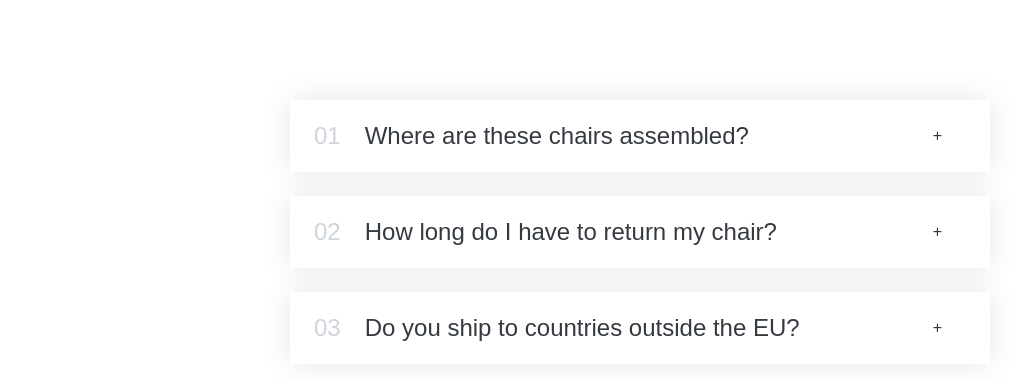
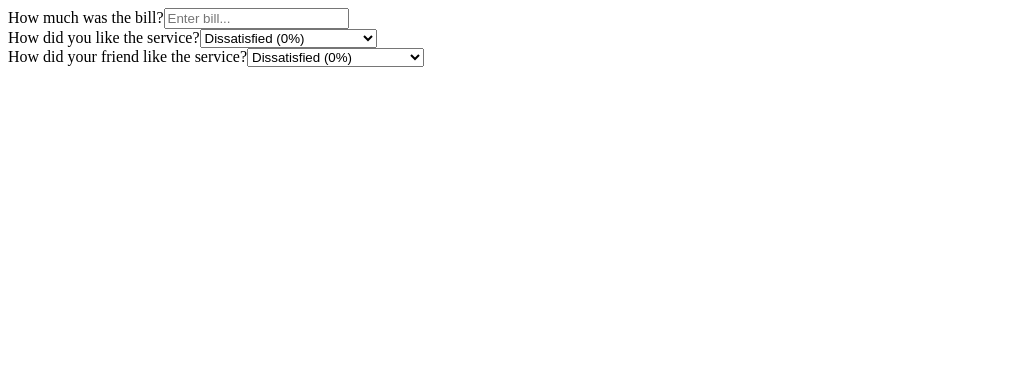
Before and after one commit to skerdishehaj/travel-list, a React (Create React App) app: page / in a window 1280 px wide. Shown: the top 380 px of the page, without its empty margins (0-1022 px from the left). Built offline with nearby package versions, Linux system fonts and the light colour scheme.

Commit message:
Finished Tip Calculateor Challange

```diff
--- a/src/02-Accordion Challange/Accordion.js
+++ b/src/02-Accordion Challange/Accordion.js
@@ -1,16 +1,39 @@
+import { useState } from "react";
 import AccordionItem from "./AccordionItem";
 
 function Accordion({ items }) {
+  const [active, setActive] = useState(null);
+  const handleSetActive = (number) => {
+    setActive((prevActive) => (number === prevActive ? null : number));
+  };
   return (
     <ul className="accordion">
       {items.map((item, index) => (
         <AccordionItem
           title={item.title}
-          text={item.text}
           number={index + 1}
           key={index + 1}
-        />
+          active={active}
+          onSetActive={handleSetActive}
+        >
+          {item.text}
+        </AccordionItem>
       ))}
+      <AccordionItem
+        title="Test Item"
+        number={32}
+        key={32}
+        active={active}
+        onSetActive={handleSetActive}
+      >
+        <ul>
+          <li>Test Item 1</li>
+          <li>Test Item 2</li>
+          <li>Test Item 3</li>
+          <li>Test Item 4</li>
+          <li>Test Item 5</li>
+        </ul>
+      </AccordionItem>
     </ul>
   );
 }
--- a/src/02-Accordion Challange/AccordionItem.js
+++ b/src/02-Accordion Challange/AccordionItem.js
@@ -1,18 +1,14 @@
-import { useState } from "react";
-
-function AccordionItem({ title, text, number }) {
-  const [isOpen, setIsOpen] = useState(false);
+function AccordionItem({ title, children, number, onSetActive, active }) {
+  let isActive = number === active;
   return (
     <li
-      onClick={() => {
-        setIsOpen((isOpen) => !isOpen);
-      }}
-      className={isOpen ? "item open" : "item"}
+      onClick={onSetActive.bind(null, number)}
+      className={isActive ? "item open" : "item"}
     >
       <p className="number">{number < 9 ? `0${number}` : number}</p>
       <p className="title">{title}</p>
-      <p className="logo">{isOpen ? `-` : `+`}</p>
-      {isOpen && <div className="content-box">{text}</div>}
+      <p className="logo">{isActive ? `-` : `+`}</p>
+      {isActive && <div className="content-box">{children}</div>}
     </li>
   );
 }
--- /dev/null
+++ b/src/03-Tip Calculator Challange/App.js
@@ -0,0 +1,59 @@
+import React, { useState } from "react";
+import BillInput from "./BillInput";
+import SelectPercentage from "./SelectPercentage";
+import Output from "./Output";
+import Button from "./Button";
+
+function App() {
+  const [bill, setBill] = useState("");
+  const [percentage, setPercentage] = useState({ me: 0, friend: 0 });
+  let showOutput = !(bill === "" || bill === 0);
+  const resetForm = () => {
+    setBill("");
+    setPercentage({ me: 0, friend: 0 });
+  };
+
+  return (
+    <React.Fragment>
+      <BillInput bill={bill} onGetBill={(bill) => setBill(bill)}>
+        How much was the bill?
+      </BillInput>
+
+      <SelectPercentage
+        percentage={percentage.me}
+        onGetPercentage={(percentage) =>
+          setPercentage((prevPercentage) => ({
+            ...prevPercentage,
+            me: percentage,
+          }))
+        }
+      >
+        How did you like the service?
+      </SelectPercentage>
+
+      <SelectPercentage
+        percentage={percentage.friend}
+        onGetPercentage={(percentage) =>
+          setPercentage((prevPercentage) => ({
+            ...prevPercentage,
+            friend: percentage,
+          }))
+        }
+      >
+        How did your friend like the service?
+      </SelectPercentage>
+
+      {showOutput && (
+        <React.Fragment>
+          <Output
+            bill={bill}
+            percentage={(percentage.me + percentage.friend) / 2}
+          />
+          <Button onClick={resetForm}>Reset</Button>
+        </React.Fragment>
+      )}
+    </React.Fragment>
+  );
+}
+
+export default App;
--- /dev/null
+++ b/src/03-Tip Calculator Challange/BillInput.js
@@ -0,0 +1,18 @@
+function BillInput({ bill, onGetBill, children }) {
+  return (
+    <form>
+      <label htmlFor="bill">{children}</label>
+      <input
+        type="number"
+        min={0}
+        value={bill}
+        onChange={(e) =>
+          onGetBill(Number(e.target.value) ? Number(e.target.value) : "")
+        }
+        placeholder="Enter bill..."
+      />
+    </form>
+  );
+}
+
+export default BillInput;
--- /dev/null
+++ b/src/03-Tip Calculator Challange/Button.js
@@ -0,0 +1,5 @@
+function Button({ onClick, children }) {
+  return <button onClick={onClick}>{children}</button>;
+}
+
+export default Button;
--- /dev/null
+++ b/src/03-Tip Calculator Challange/Output.js
@@ -0,0 +1,11 @@
+function Output({ bill, percentage }) {
+  let tip = bill * percentage;
+  let total = bill + tip;
+  return (
+    <h2>{`You pay $${total.toLocaleString("en-us")} ($${bill.toLocaleString(
+      "en-us"
+    )} + $${tip.toFixed(2).toLocaleString("en-us")})`}</h2>
+  );
+}
+
+export default Output;
--- /dev/null
+++ b/src/03-Tip Calculator Challange/SelectPercentage.js
@@ -0,0 +1,20 @@
+import { useState } from "react";
+
+function SelectPercentage({ children, percentage, onGetPercentage }) {
+  return (
+    <form>
+      <label htmlFor="select-percentage">{children}</label>
+      <select
+        value={percentage}
+        onChange={(e) => onGetPercentage(Number(e.target.value))}
+      >
+        <option value="0">Dissatisfied (0%)</option>
+        <option value="0.05">It was okay (5%)</option>
+        <option value="0.1">It was good (10%)</option>
+        <option value="0.2">Absolutely amazing (20%)</option>
+      </select>
+    </form>
+  );
+}
+
+export default SelectPercentage;
--- a/src/index.js
+++ b/src/index.js
@@ -1,7 +1,7 @@
 import React from "react";
 import ReactDOM from "react-dom/client";
 // import "./index.css";
-import App from "./02-Accordion Challange/App";
+import App from "./03-Tip Calculator Challange/App";
 
 const root = ReactDOM.createRoot(document.getElementById("root"));
 root.render(
```
